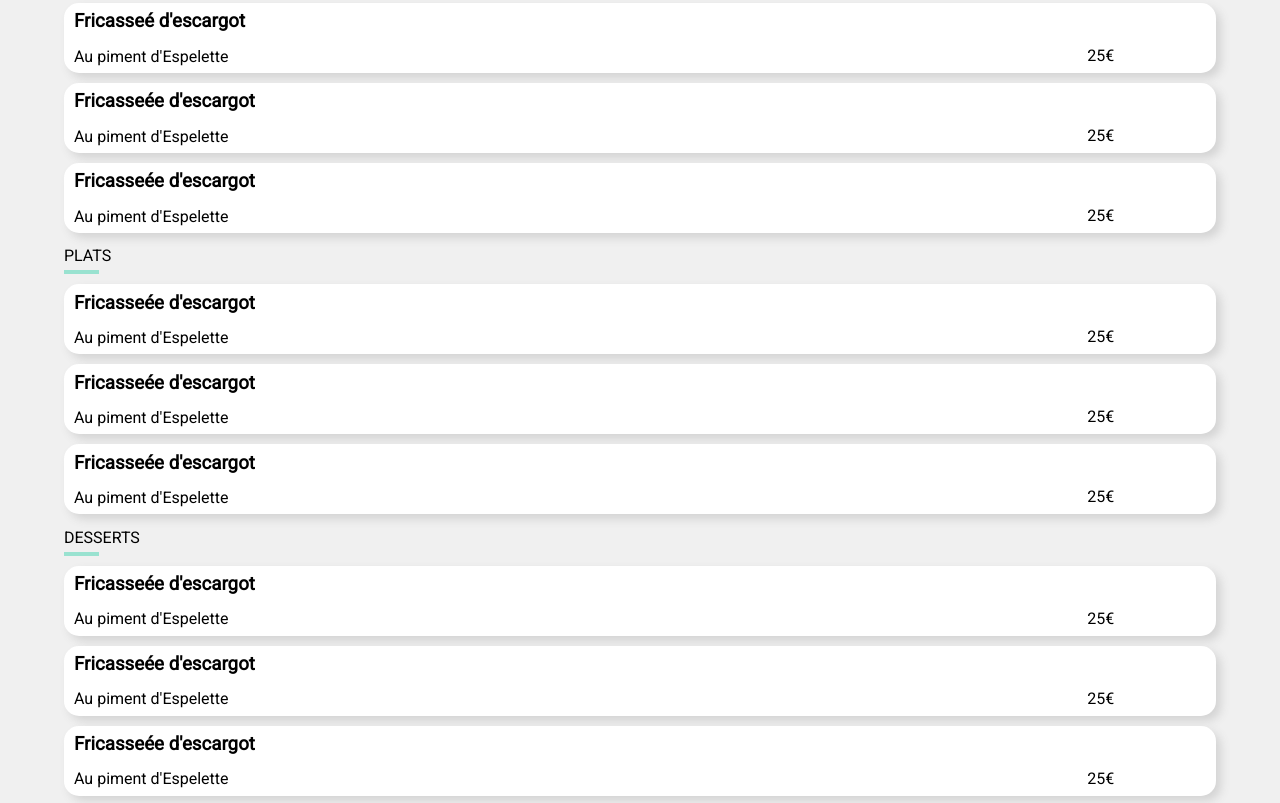
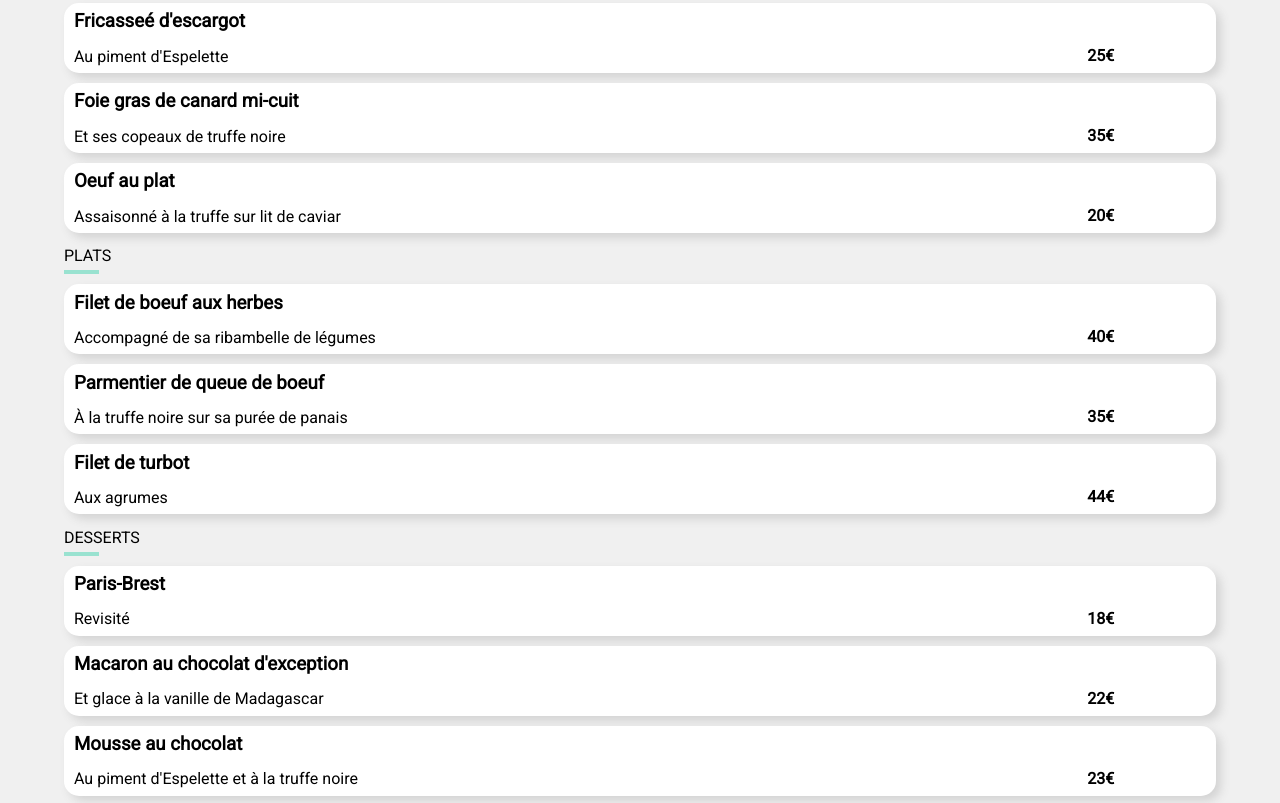
Before and after one commit to cedricVrvrd/ohmyfood, a plain HTML site: page laPaletteDuGout.html in a window 1280 px wide. Shown: the part 337-1140 px from the top of the page. Drawn offline with Linux system fonts and the light colour scheme; a web font is replaced by a local one.

Commit message:
mise en place liste des plats

```diff
--- a/design/sass/composants/_composants.scss
+++ b/design/sass/composants/_composants.scss
@@ -138,6 +138,9 @@ $buttonBoxShadowColorDarken : darken(#d3d3d3, 20%);
 
         h3 {
             margin: 0;
+            white-space: nowrap;
+            overflow: hidden;
+            text-overflow: ellipsis;
         }
 
         p {
@@ -155,6 +158,7 @@ $buttonBoxShadowColorDarken : darken(#d3d3d3, 20%);
         flex-direction: column;
         justify-content: flex-end;
         padding-bottom: 8px;
+        font-weight: 800;
     }
 
     .animationPlat {
--- a/design/sass/pages/menu.scss
+++ b/design/sass/pages/menu.scss
@@ -67,13 +67,35 @@ header {
         animation-delay: 0.7s;
     }
 }
+.platWrapper_Plat{
+    @extend %cardPlat;
 
-.platWrapper_Plat {
-    @extend %cardPlat;
+    :nth-child(2) {
+        animation-delay: 0.9s;
+    }
+
+    :nth-child(3) {
+        animation-delay: 1100ms;
+    }
+
+    :nth-child(4) {
+        animation-delay: 1300ms;
+    }
 }
 
 .platWrapper_Dessert {
-    @extend %cardPlat
+    @extend %cardPlat;
+    :nth-child(2) {
+        animation-delay: 1500ms;
+    }
+
+    :nth-child(3) {
+        animation-delay: 1600ms;
+    }
+
+    :nth-child(4) {
+        animation-delay: 1800ms;
+    }
 }
 
 button{
--- a/laPaletteDuGout.html
+++ b/laPaletteDuGout.html
@@ -53,11 +53,11 @@
                 <div class="descriptionWrapper">
                     <div class="descriptionPlat">
                         <div class="intitulePlat">
-                            <h3>Fricasseée d'escargot</h3>
-                            <p>Au piment d'Espelette</p>
+                            <h3>Foie gras de canard mi-cuit</h3>
+                            <p>Et ses copeaux de truffe noire</p>
                         </div>
                         <div class="prixPlat">
-                            25€
+                            35€
                         </div>
                     </div>
                     <div class="animationPlat">
@@ -68,11 +68,11 @@
                 <div class="descriptionWrapper">
                     <div class="descriptionPlat">
                         <div class="intitulePlat">
-                            <h3>Fricasseée d'escargot</h3>
-                            <p>Au piment d'Espelette</p>
+                            <h3>Oeuf au plat</h3>
+                            <p>Assaisonné à la truffe sur lit de caviar</p>
                         </div>
                         <div class="prixPlat">
-                            25€
+                            20€
                         </div>
                     </div>
                     <div class="animationPlat">
@@ -89,11 +89,11 @@
                 <div class="descriptionWrapper">
                     <div class="descriptionPlat">
                         <div class="intitulePlat">
-                            <h3>Fricasseée d'escargot</h3>
-                            <p>Au piment d'Espelette</p>
+                            <h3>Filet de boeuf aux herbes</h3>
+                            <p>Accompagné de sa ribambelle de légumes</p>
                         </div>
                         <div class="prixPlat">
-                            25€
+                            40€
                         </div>
                     </div>
                     <div class="animationPlat">
@@ -104,11 +104,11 @@
                 <div class="descriptionWrapper">
                     <div class="descriptionPlat">
                         <div class="intitulePlat">
-                            <h3>Fricasseée d'escargot</h3>
-                            <p>Au piment d'Espelette</p>
+                            <h3>Parmentier de queue de boeuf</h3>
+                            <p>À la truffe noire sur sa purée de panais</p>
                         </div>
                         <div class="prixPlat">
-                            25€
+                            35€
                         </div>
                     </div>
                     <div class="animationPlat">
@@ -119,11 +119,11 @@
                 <div class="descriptionWrapper">
                     <div class="descriptionPlat">
                         <div class="intitulePlat">
-                            <h3>Fricasseée d'escargot</h3>
-                            <p>Au piment d'Espelette</p>
+                            <h3>Filet de turbot</h3>
+                            <p>Aux agrumes</p>
                         </div>
                         <div class="prixPlat">
-                            25€
+                            44€
                         </div>
                     </div>
                     <div class="animationPlat">
@@ -139,11 +139,11 @@
                     <div class="descriptionWrapper">
                         <div class="descriptionPlat">
                             <div class="intitulePlat">
-                                <h3>Fricasseée d'escargot</h3>
-                                <p>Au piment d'Espelette</p>
+                                <h3>Paris-Brest</h3>
+                                <p>Revisité</p>
                             </div>
                             <div class="prixPlat">
-                                25€
+                                18€
                             </div>
                         </div>
                         <div class="animationPlat">
@@ -154,11 +154,11 @@
                     <div class="descriptionWrapper">
                         <div class="descriptionPlat">
                             <div class="intitulePlat">
-                                <h3>Fricasseée d'escargot</h3>
-                                <p>Au piment d'Espelette</p>
+                                <h3>Macaron au chocolat d'exception </h3>
+                                <p>Et glace à la vanille de Madagascar</p>
                             </div>
                             <div class="prixPlat">
-                                25€
+                                22€
                             </div>
                         </div>
                         <div class="animationPlat">
@@ -169,11 +169,11 @@
                     <div class="descriptionWrapper">
                         <div class="descriptionPlat">
                             <div class="intitulePlat">
-                                <h3>Fricasseée d'escargot</h3>
-                                <p>Au piment d'Espelette</p>
+                                <h3>Mousse au chocolat </h3>
+                                <p>Au piment d'Espelette et à la truffe noire</p>
                             </div>
                             <div class="prixPlat">
-                                25€
+                                23€
                             </div>
                         </div>
                         <div class="animationPlat">
@@ -199,59 +199,3 @@
 </body>
 
 </html>
-
-
-
-
-
-
-
-<!-- <div class="platWrapper">
-    <div class="typePlat">
-    <h2>Entrées</h2>
-    <div class="traitVert"></div>
-    </div>
-    <div class="descriptionWrapper">
-        <div class="descriptionPlat">
-            <div class="intitulePlat">
-                <h3>Fricasseée d'escargot</h3>
-                <p>Au piment d'Espelette</p>
-            </div>
-            <div class="prixPlat">
-                25€
-            </div>
-        </div>
-        <div class="animationPlat">
-            <i class="fa-solid fa-circle-check"></i>
-        </div>
-    </div>
-
-    <div class="descriptionWrapper">
-        <div class="descriptionPlat">
-            <div class="intitulePlat">
-                <h3>Fricasseée d'escargot</h3>
-                <p>Au piment d'Espelette</p>
-            </div>
-            <div class="prixPlat">
-                25€
-            </div>
-        </div>
-        <div class="animationPlat">
-            <i class="fa-solid fa-circle-check"></i>
-        </div>
-    </div>
-
-    <div class="descriptionWrapper">
-        <div class="descriptionPlat">
-            <div class="intitulePlat">
-                <h3>Fricasseée d'escargot</h3>
-                <p>Au piment d'Espelette</p>
-            </div>
-            <div class="prixPlat">
-                25€
-            </div>
-        </div>
-        <div class="animationPlat">
-            <i class="fa-solid fa-circle-check"></i>
-        </div>
-    </div>   -->
```
Also changed, not shown: design/sass/pages/menu.css, design/sass/pages/style.css, 2 other files.
